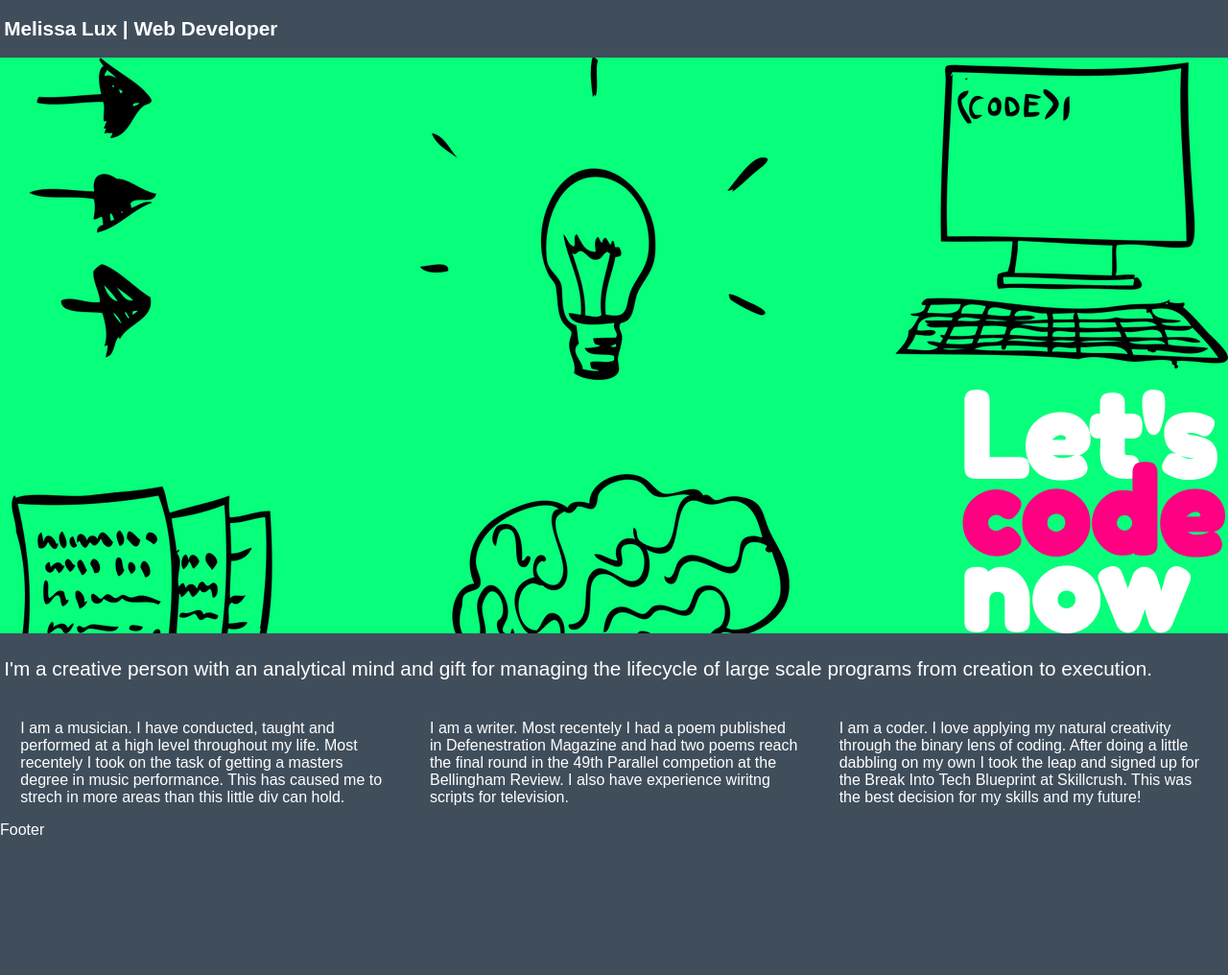
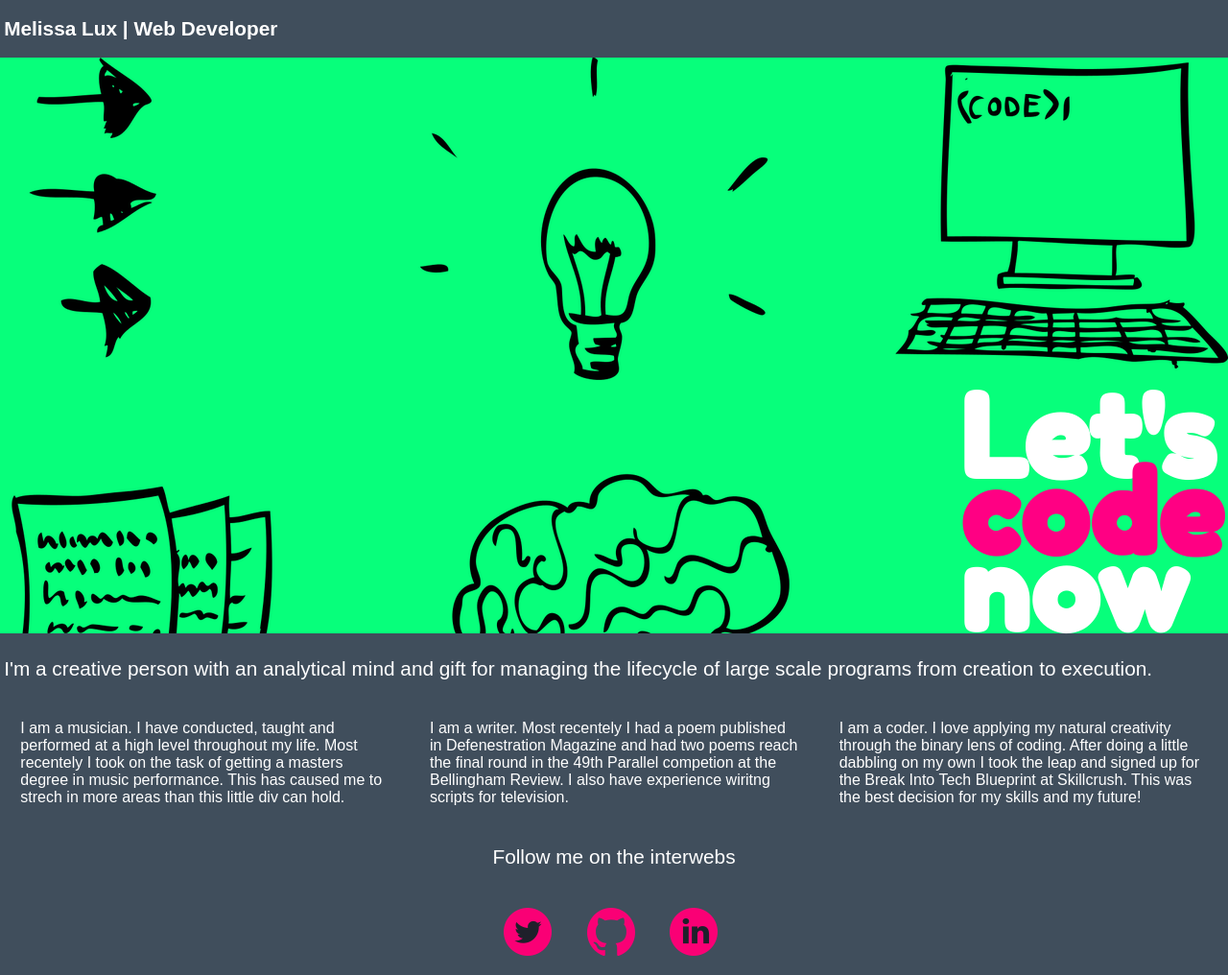
Before and after one commit to xullem/206-flexbox-layout-custom, a plain HTML site: page index.html in a window 1280 px wide. Shown: the whole page at 96% size. Before the commit the page ends 874 px from the top, so only its background shows below. Drawn offline with Linux system fonts and the light colour scheme.

Commit message:
added icons

```diff
--- a/css/main.css
+++ b/css/main.css
@@ -8,9 +8,6 @@ html {
 body {
   color: #fff;
   height: 100%;
-
-
-
 }
 
 .flex-container {
@@ -42,15 +39,28 @@ body {
   padding: 0;
   margin: 0 auto;
 }
-header, main, footer {
+header, main {
   display: flex;
   width: 100%;
 
 }
 
+
+
 #div-1, #div-2, #div-3 {
+padding: 1em;
+}
 
-padding: 1em;
+#foot-1, #foot-2, #foot-3,{
+  display: flex;
+  justify-content: center;
+}
+
+#foot-1, img {
+  margin: 0;
+  padding: 1em;
+
+
 }
 
 @media all and (min-width: 1200px) {
@@ -59,9 +69,14 @@ padding: 1em;
     }
 }
 
-header {
+footer {
+  display: flex;
+  width: 100%
+  justify-content: center;
+  align-items: center;
+}
 
-}
+
 
 h1, p {
   padding: .2em;
--- a/index.html
+++ b/index.html
@@ -41,7 +41,29 @@
             <div id="div-3" class="flex-items">
               I am a coder. I love applying my natural creativity through the binary lens of coding. After doing a little dabbling on my own I took the leap and signed up for the Break Into Tech Blueprint at Skillcrush. This was the best decision for my skills and my future!
             </div>
-            <footer>Footer</footer>
+            <footer>
+              <div class="foot-1" class="flex-items">
+                  <p>Follow me on the interwebs</p>
+                <a href="https://twitter.com/xullem" target="_blank"><img src="img/twitter.png" alt="Twitter icon"/></a>
+
+
+                <a href="https://github.com/xullem" target="_blank"><img src="img/github.png" alt="github icon"/></a>
+
+                <a href="https://www.linkedin.com/in/melissa-lux-34694785/" target="_blank"><img src="img/linkedin.png" alt="linkedin icon"/></a>
+              </div>
+
+
+              <!--<div class="foot-1" class="flex-items">
+                <a href="https://twitter.com/xullem" target="_blank"><img src="img/twitter.png" alt="Twitter icon"/></a>
+              </div>
+              <div class="foot-2" class="flex-items">
+                <p>Follow me on the interwebs</p>
+                <a href="https://github.com/xullem" target="_blank"><img src="img/github.png" alt="github icon"/></a>
+              </div>
+              <div class="foot-3" class="flex-items">
+                <a href="https://www.linkedin.com/in/melissa-lux-34694785/" target="_blank"><img src="img/linkedin.png" alt="linkedin icon"/></a>
+              </div>-->
+            </footer>
         </section>
       </body>
     </html>
```
